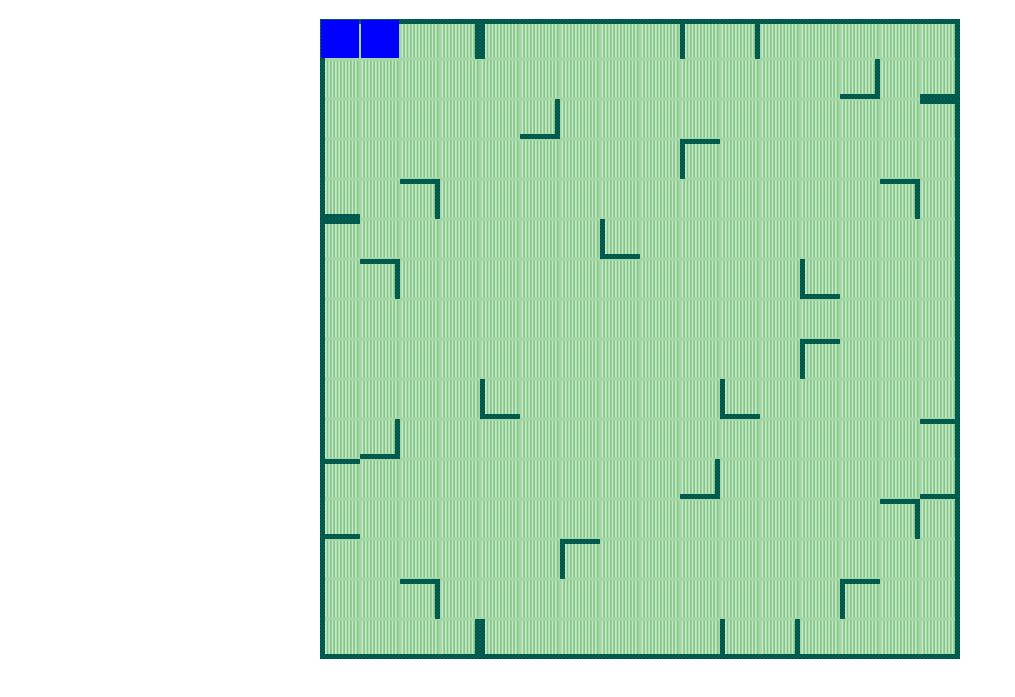
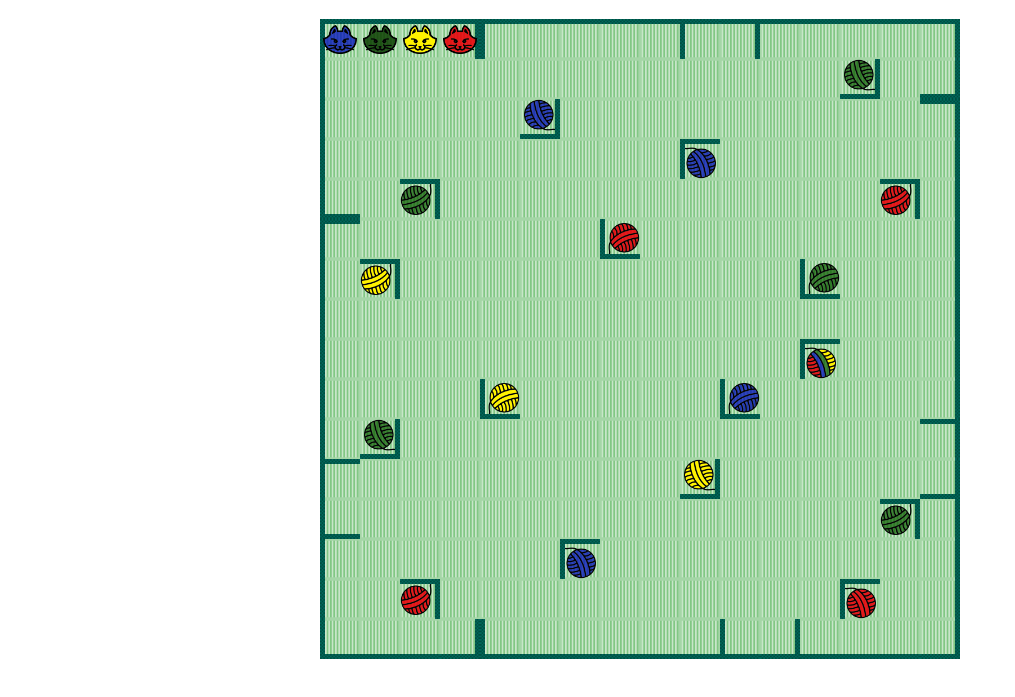
Before and after one commit to jgreaux/ricochat, a plain HTML site: page index.html in a window 1280 px wide. Shown: the part 61-758 px from the top of the page, without its empty margins (0-1015 px from the left). Drawn offline with Linux system fonts and the light colour scheme.

Commit message:
Adding assets and integration

```diff
--- a/style.css
+++ b/style.css
@@ -1,12 +1,35 @@
 .player{
     position: absolute;
-    background-color: blue;
     margin: 1px;
     height: 38px;
     width: 38px;
+    z-index: 1;
     transition-duration: 1s;
-    z-index: 1;
+    background-repeat: no-repeat;
+    background-size: 90%;
+    background-position: center;
 }
+
+.player.current{
+    z-index: 2;
+}
+
+.green{
+    background-image: url('assets/catg.png');
+}
+
+.blue{
+    background-image: url('assets/catb.png');
+}
+
+.yellow{
+    background-image: url('assets/caty.png');
+}
+
+.red{
+    background-image: url('assets/catr.png');
+}
+
 #playground{
     width: 640px;
     height: 640px;
@@ -18,16 +41,22 @@
     position: absolute;
     height: 20px;
     width: 20px;
-    border: 2px solid black;
+    z-index: 2;
+    background-image: url('assets/arrow.png');
+    background-repeat: no-repeat;
+    background-size: cover;
 }
 #left{
-    transform: translate(-24px, 7px);
+    background-image: url('assets/arrow.png');
+    background-repeat: no-repeat;
+    background-size: cover;
+    transform: translate(-24px, 7px) rotate(270deg);
 }
 #right{
-    transform: translate(38px, 7px);
+    transform: translate(38px, 7px) rotate(90deg);
 }
 #down{
-    transform: translate(7px, 38px);
+    transform: translate(7px, 38px) rotate(180deg);
 }
 #up{
     transform: translate(7px, -24px);
@@ -41,7 +70,7 @@
 .border{
     background-image: url('assets/border48x48.png');
     background-repeat: no-repeat;
-    background-size: 40px 40px;
+    background-size: cover;
 }
 
 .right{
@@ -56,10 +85,10 @@
     transform: rotate(270deg);
 }
 
-.coin{
+.corner{
     background-image: url('assets/corner48x48.png');
     background-repeat: no-repeat;
-    background-size: 40px 40px;
+    background-size: cover;
 }
 
 .BOC_left_up{
@@ -73,3 +102,34 @@
 .BOC_right_down{
     transform: rotate(90deg);
 }
+
+.BOC_red{
+    background-image: url('assets/corner48x48.png'),url('./assets/yarnr.png');
+    background-repeat: no-repeat, no-repeat;
+    background-size: cover, 90%;
+
+}
+
+.BOC_green{
+    background-image: url('assets/corner48x48.png'),url('./assets/yarng.png');
+    background-repeat: no-repeat, no-repeat;
+    background-size: cover, 90%;
+}
+
+.BOC_blue{
+    background-image: url('assets/corner48x48.png'),url('./assets/yarnb.png');
+    background-repeat: no-repeat, no-repeat;
+    background-size: cover, 90%;
+}
+
+.BOC_yellow{
+    background-image: url('assets/corner48x48.png'),url('./assets/yarny.png');
+    background-repeat: no-repeat, no-repeat;
+    background-size: cover, 90%;
+}
+
+.BOC_multicolor{
+    background-image: url('assets/corner48x48.png'),url('./assets/yarnm.png');
+    background-repeat: no-repeat, no-repeat;
+    background-size: cover, 90%;
+}
--- a/utils.js
+++ b/utils.js
@@ -1,8 +1,10 @@
 
 let currentPlayer = null;
 const players = {
-    player1: {pos:0},
-    player2: {pos:1}
+    player1: {pos:0, color:'blue'},
+    player2: {pos:1, color:'green'},
+    player3: {pos:2, color:'yellow'},
+    player4: {pos:3, color:'red'}
 }
 const playground = document.getElementById("playground");
 
@@ -72,19 +74,19 @@ const mapToDOM = (map, dom) => {
         switch (element) {
             case -4:
                 field.classList.add("BOC_right_up")
-                field.classList.add("coin")
+                field.classList.add("corner")
                 break;
             case -3:
                 field.classList.add("BOC_left_up")
-                field.classList.add("coin")
+                field.classList.add("corner")
                 break;
             case -2:
                 field.classList.add("BOC_right_down")
-                field.classList.add("coin")
+                field.classList.add("corner")
                 break;
             case -1:
                 field.classList.add("BOC_left_down")
-                field.classList.add("coin")
+                field.classList.add("corner")
                 break;
             case 1:
                 field.classList.add("border")
@@ -104,102 +106,82 @@ const mapToDOM = (map, dom) => {
             case 5:
                 field.classList.add("BOC_red")
                 field.classList.add("BOC_right_up")
-                field.classList.add("coin")
                 break;
             case 6:
                 field.classList.add("BOC_red")
                 field.classList.add("BOC_right_down")
-                field.classList.add("coin")
                 break;
             case 7:
                 field.classList.add("BOC_red")
                 field.classList.add("BOC_left_up")
-                field.classList.add("coin")
                 break;
             case 8:
                 field.classList.add("BOC_red")
                 field.classList.add("BOC_left_down")
-                field.classList.add("coin")
                 break;
             case 9:
                 field.classList.add("BOC_blue")
                 field.classList.add("BOC_right_up")
-                field.classList.add("coin")
                 break;
             case 10:
                 field.classList.add("BOC_blue")
                 field.classList.add("BOC_right_down")
-                field.classList.add("coin")
                 break;
             case 11:
                 field.classList.add("BOC_blue")
                 field.classList.add("BOC_left_up")
-                field.classList.add("coin")
                 break;
             case 12:
                 field.classList.add("BOC_blue")
                 field.classList.add("BOC_left_down")
-                field.classList.add("coin")
                 break;
             case 13:
                 field.classList.add("BOC_green")
                 field.classList.add("BOC_right_up")
-                field.classList.add("coin")
                 break;
             case 14:
                 field.classList.add("BOC_green")
                 field.classList.add("BOC_right_down")
-                field.classList.add("coin")
                 break;
             case 15:
                 field.classList.add("BOC_green")
                 field.classList.add("BOC_left_up")
-                field.classList.add("coin")
                 break;
             case 16:
                 field.classList.add("BOC_green")
                 field.classList.add("BOC_left_down")
-                field.classList.add("coin")
                 break;
             case 17:
                 field.classList.add("BOC_yellow")
                 field.classList.add("BOC_right_up")
-                field.classList.add("coin")
                 break;
             case 18:
                 field.classList.add("BOC_yellow")
                 field.classList.add("BOC_right_down")
-                field.classList.add("coin")
                 break;
             case 19:
                 field.classList.add("BOC_yellow")
                 field.classList.add("BOC_left_up")
-                field.classList.add("coin")
                 break;
             case 20:
                 field.classList.add("BOC_yellow")
                 field.classList.add("BOC_left_down")
-                field.classList.add("coin")
                 break;
             case 21:
                 field.classList.add("BOC_multicolor")
                 field.classList.add("BOC_right_up")
-                field.classList.add("coin")
                 break;
             case 22:
                 field.classList.add("BOC_multicolor")
                 field.classList.add("BOC_right_down")
-                field.classList.add("coin")
                 break;
             case 23:
                 field.classList.add("BOC_multicolor")
                 field.classList.add("BOC_left_up")
-                field.classList.add("coin")
                 break;
             case 24:
                 field.classList.add("BOC_multicolor")
                 field.classList.add("BOC_left_down")
-                field.classList.add("coin")
                 break;
             default:
                 break;
@@ -341,7 +323,8 @@ const createPlayers = () => {
     Object.keys(players).forEach(element => {
         const player = document.createElement("div");
         player.id = element;
-        player.className = "player";
+        player.classList.add("player");
+        player.classList.add(players[element].color);
         playground.appendChild(player);
         currentPlayer = player;
         movePlayer(players[element].pos, 16);
@@ -391,6 +374,7 @@ const computeDestination = (pos, direction, width) => {
 const resetInputPlayer = () => {
     if(currentPlayer == null) return;
     currentPlayer.innerHTML = "";
+    currentPlayer.classList.remove("current")
     currentPlayer = null;
 }
 
@@ -425,6 +409,7 @@ const mapManagedInput = (ev)=>{
         case (target.id.match(/player[1-9]/) || {}).input:
             resetInputPlayer();
             currentPlayer = target;
+            currentPlayer.classList.add("current");
             displayInputPlayer();
             break;
         case "up":
```
Also changed, not shown: assets/arrow.png (added), assets/border52x2.png (deleted), assets/catb.png (added), assets/catg.png (added), assets/catr.png (added), assets/caty.png (added), assets/main.png (deleted), assets/yarnb.png (added), assets/yarng.png (added), assets/yarnm.png (added), assets/yarnr.png (added), assets/yarny.png (added).
